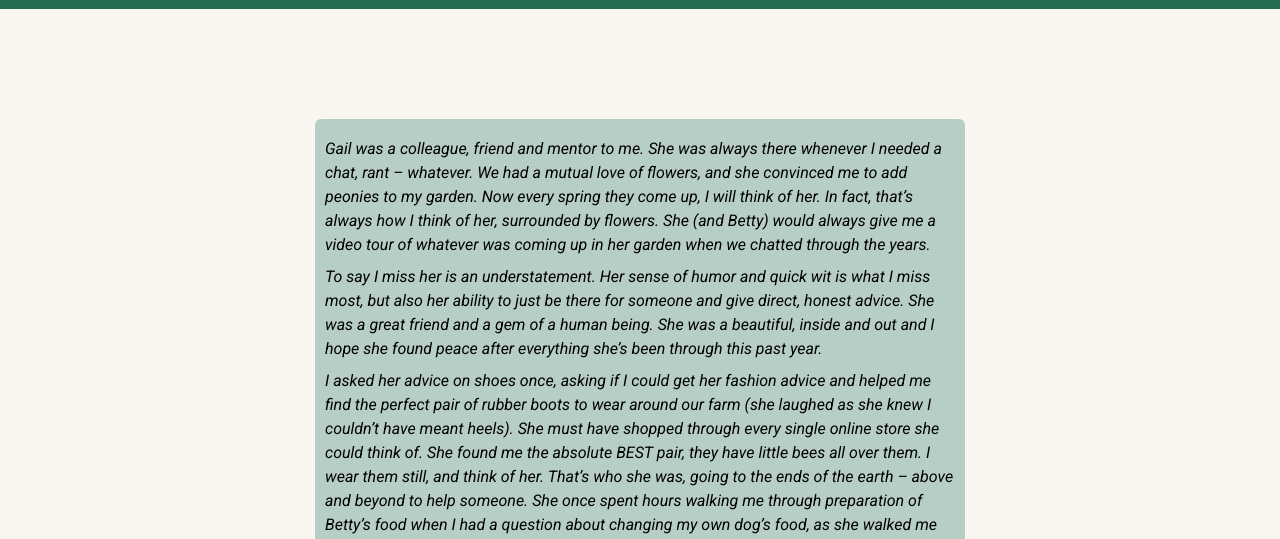
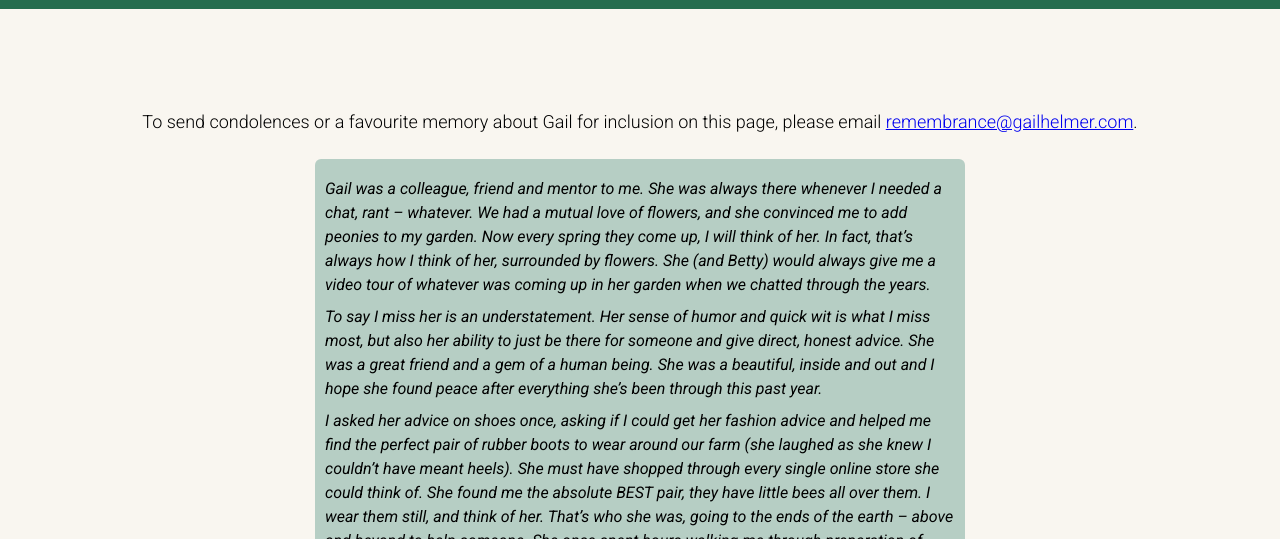
Before and after one commit to dhelmer/static-gailhelmer-basic, a website: page build/guestbook.html in a window 1280 px wide. Shown: the part 261-800 px from the top of the page. Drawn offline with nearby package versions, Linux system fonts and the light colour scheme.

Commit message:
Add text and CSS

```diff
--- a/build/assets/css/style.css
+++ b/build/assets/css/style.css
@@ -1671,6 +1671,10 @@ div.container-pic {
   font-family: Roboto, sans-serif;
 }
 
+.page-intro-text.small {
+  font-size: 18px;
+}
+
 .magazine_title {
   color: #8A8A8A;
   font-family: "Oswald",sans-serif;
--- a/build/assets/css/styles.css
+++ b/build/assets/css/styles.css
@@ -129,6 +129,12 @@ header a {
   margin-left: auto;
   margin-right: auto;
   padding: 0 15px;
+}
+
+.center:after {
+  content: "";
+  display: table;
+  clear: both;
 }
 
 @media only screen and (min-width: 1640px) {
--- a/build/guestbook.html
+++ b/build/guestbook.html
@@ -45,6 +45,10 @@
       </div>
       <div class="center">
         <div class="page_content__padding">
+
+
+          <p class="page-intro-text small">To send condolences or a favourite memory about Gail for inclusion on this page, please email <a href="mailto:remembrance@gailhelmer.com">remembrance@gailhelmer.com</a>.</p>
+
           <div class="guestbook_entry light">
 
             <p>Gail was a colleague, friend and mentor to me. She was always there whenever I needed a chat, rant – whatever. We had a mutual love of flowers, and she convinced me to add peonies to my garden. Now every spring they come up, I will think of her. In fact, that’s always how I think of her, surrounded by flowers. She (and Betty) would always give me a video tour of whatever was coming up in her garden when we chatted through the years.</p>
```
Also changed, not shown: 1 other file.
